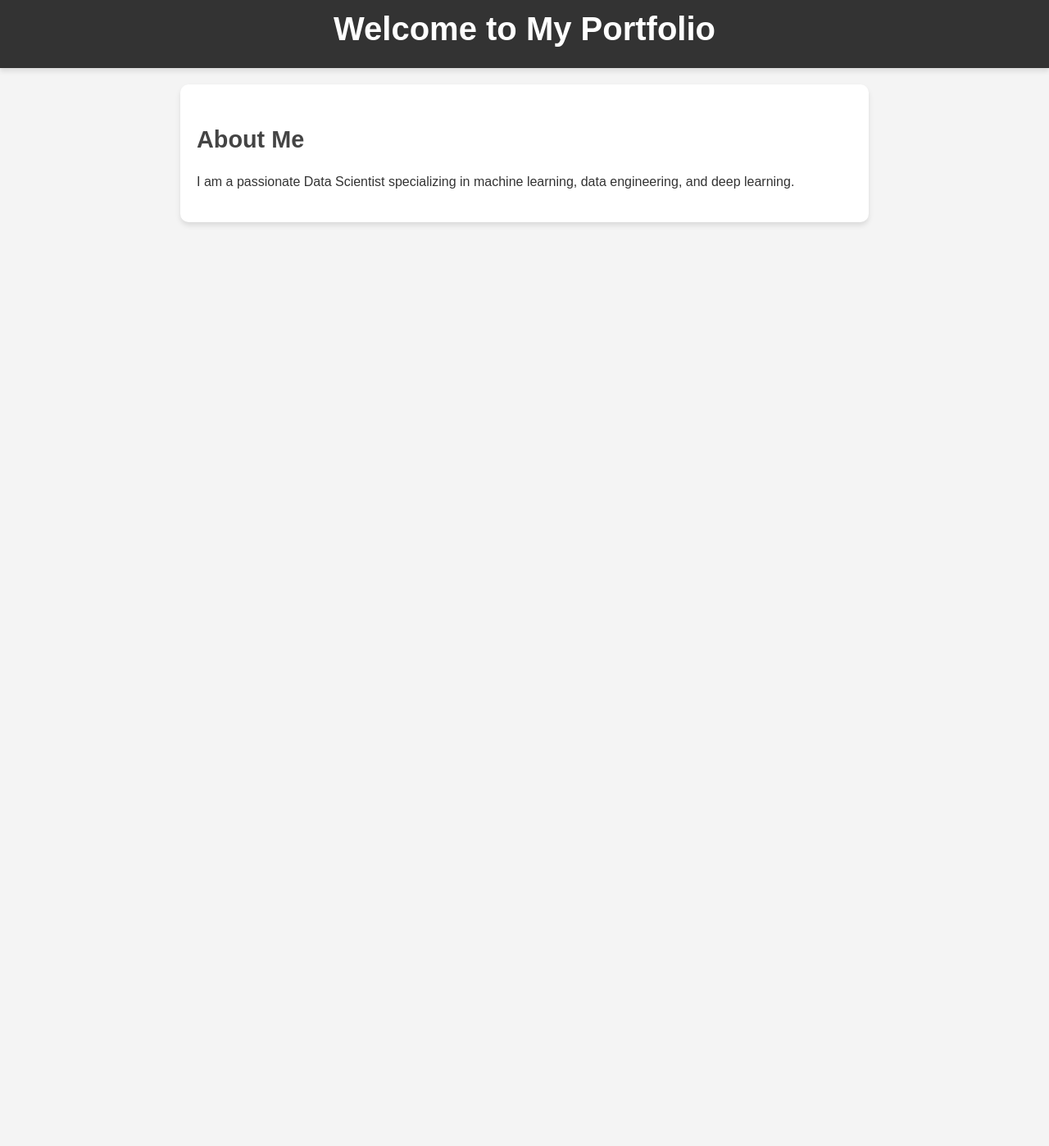
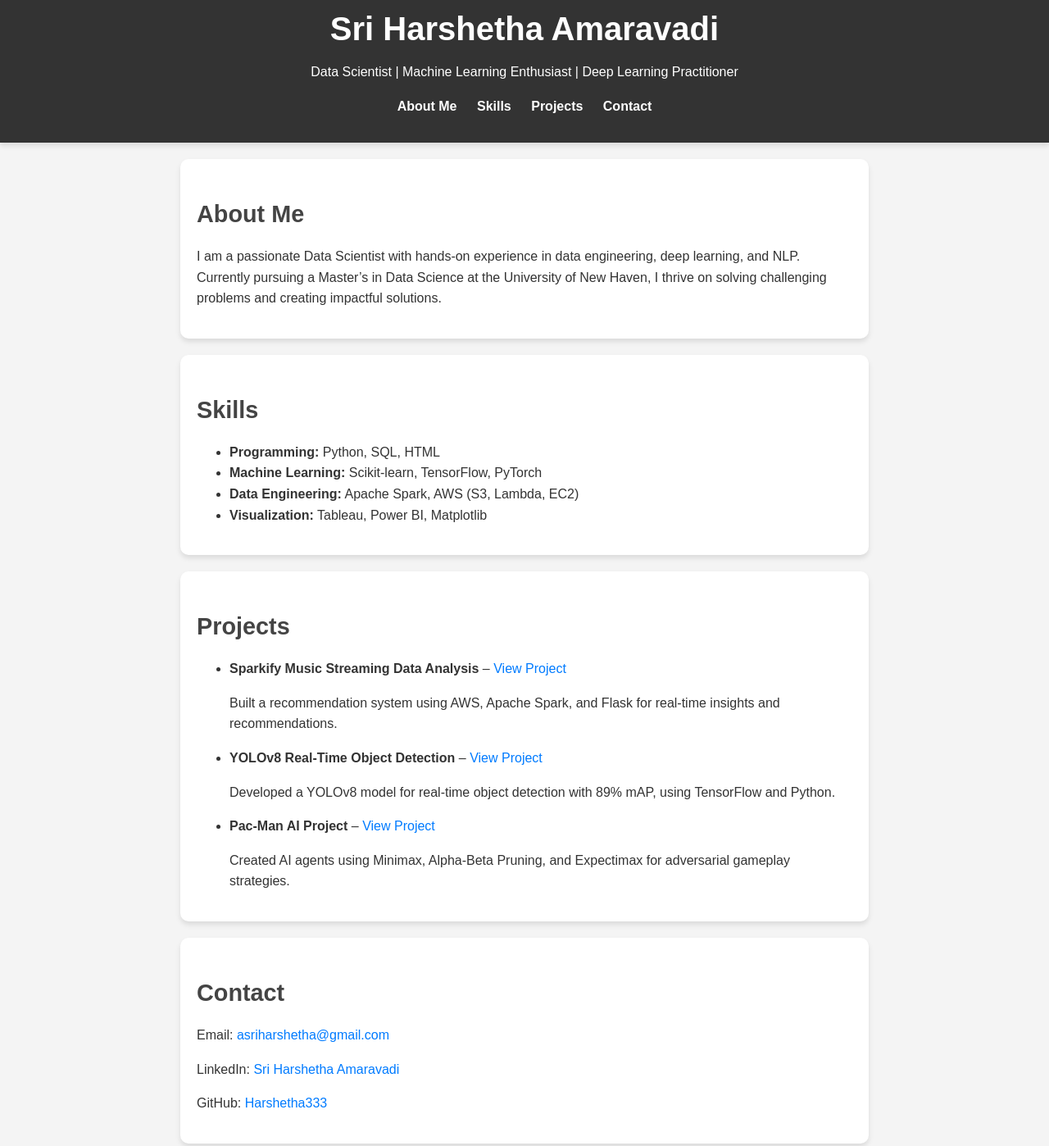
Before and after one commit to Harshetha333/Sriharshetha.github.io, a plain HTML site: page index.html in a window 1280 px wide. Shown: the part 13-1411 px from the top of the page at 82% size. Before the commit the page ends 800 px from the top, so only its background shows below. Drawn offline with Linux system fonts and the light colour scheme.

Commit message:
Update index.html

```diff
--- a/index.html
+++ b/index.html
@@ -4,15 +4,72 @@
     <meta charset="UTF-8">
     <meta name="viewport" content="width=device-width, initial-scale=1.0">
     <title>Sri Harshetha Amaravadi | Portfolio</title>
-    <link rel="stylesheet" href="styles.css">
+    <link rel="stylesheet" href="styles.css"> <!-- Link to your styles.css -->
 </head>
 <body>
+    <!-- Header Section -->
     <header>
-        <h1>Welcome to My Portfolio</h1>
+        <h1>Sri Harshetha Amaravadi</h1>
+        <p>Data Scientist | Machine Learning Enthusiast | Deep Learning Practitioner</p>
+        <nav>
+            <ul>
+                <li><a href="#about">About Me</a></li>
+                <li><a href="#skills">Skills</a></li>
+                <li><a href="#projects">Projects</a></li>
+                <li><a href="#contact">Contact</a></li>
+            </ul>
+        </nav>
     </header>
-    <section>
+
+    <!-- About Me Section -->
+    <section id="about">
         <h2>About Me</h2>
-        <p>I am a passionate Data Scientist specializing in machine learning, data engineering, and deep learning.</p>
+        <p>
+            I am a passionate Data Scientist with hands-on experience in data engineering, deep learning, and NLP.
+            Currently pursuing a Master’s in Data Science at the University of New Haven, I thrive on solving
+            challenging problems and creating impactful solutions.
+        </p>
+    </section>
+
+    <!-- Skills Section -->
+    <section id="skills">
+        <h2>Skills</h2>
+        <ul>
+            <li><strong>Programming:</strong> Python, SQL, HTML</li>
+            <li><strong>Machine Learning:</strong> Scikit-learn, TensorFlow, PyTorch</li>
+            <li><strong>Data Engineering:</strong> Apache Spark, AWS (S3, Lambda, EC2)</li>
+            <li><strong>Visualization:</strong> Tableau, Power BI, Matplotlib</li>
+        </ul>
+    </section>
+
+    <!-- Projects Section -->
+    <section id="projects">
+        <h2>Projects</h2>
+        <ul>
+            <li>
+                <strong>Sparkify Music Streaming Data Analysis</strong> –
+                <a href="https://github.com/Harshetha333">View Project</a>
+                <p>Built a recommendation system using AWS, Apache Spark, and Flask for real-time insights and recommendations.</p>
+            </li>
+            <li>
+                <strong>YOLOv8 Real-Time Object Detection</strong> –
+                <a href="https://github.com/Harshetha333">View Project</a>
+                <p>Developed a YOLOv8 model for real-time object detection with 89% mAP, using TensorFlow and Python.</p>
+            </li>
+            <li>
+                <strong>Pac-Man AI Project</strong> –
+                <a href="https://github.com/Harshetha333">View Project</a>
+                <p>Created AI agents using Minimax, Alpha-Beta Pruning, and Expectimax for adversarial gameplay strategies.</p>
+            </li>
+        </ul>
+    </section>
+
+    <!-- Contact Section -->
+    <section id="contact">
+        <h2>Contact</h2>
+        <p>Email: <a href="mailto:asriharshetha@gmail.com">asriharshetha@gmail.com</a></p>
+        <p>LinkedIn: <a href="https://www.linkedin.com/in/sriharshethaamaravadi/" target="_blank">Sri Harshetha Amaravadi</a></p>
+        <p>GitHub: <a href="https://github.com/Harshetha333" target="_blank">Harshetha333</a></p>
     </section>
 </body>
 </html>
```
